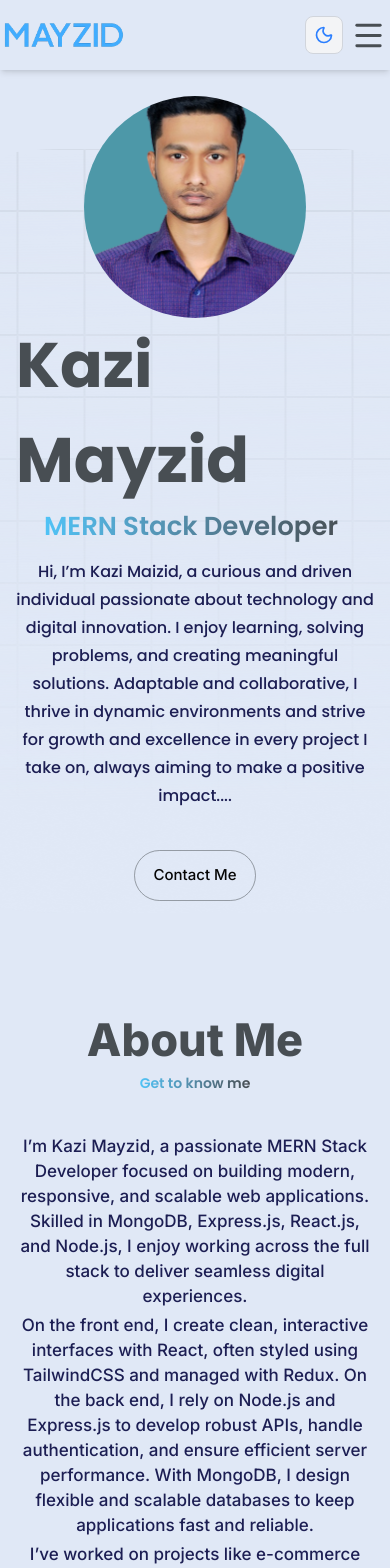
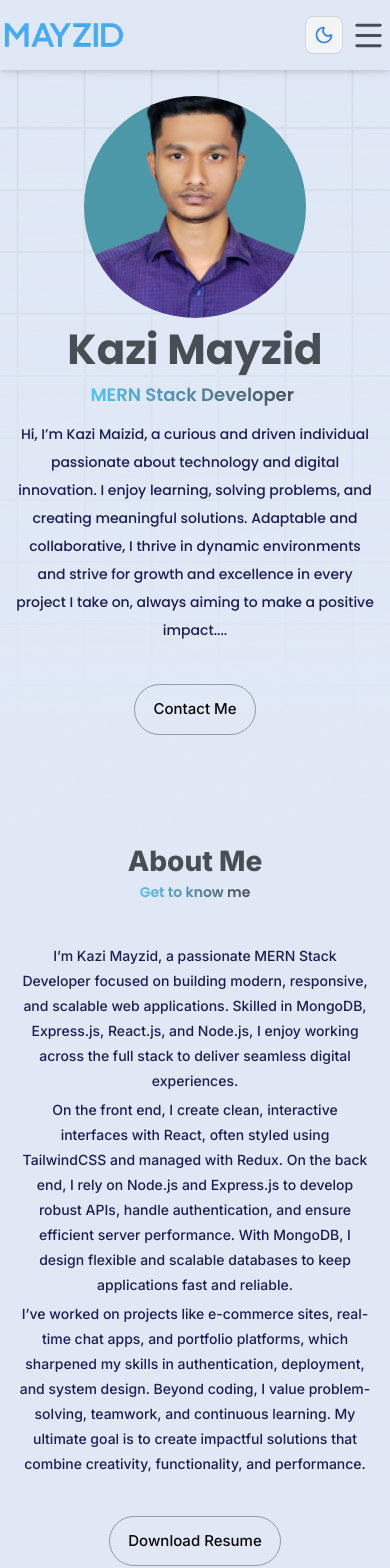
Before and after one commit to kazimayzid/kazimayzid, a React (Vite) app: page / in a window 390 px wide. Shown: the top 1568 px of the page. Built offline with nearby package versions, Linux system fonts and the light colour scheme.

Commit message:
some issues fixed

```diff
--- a/src/components/about/About.jsx
+++ b/src/components/about/About.jsx
@@ -9,21 +9,21 @@ export default function About({dark}) {
           data-aos="fade-up"
           className="flex flex-col w-screen md:w-full items-center md:mt-[95px] pb-[110px]"
         >
-          <h1 className="font-inter font-extrabold text-[45px] text-headingColor">
+          <h1 className="font-inter font-extrabold text-[28px] md:text-[45px] text-headingColor">
             About Me
           </h1>
           <p className={`${dark ? "text-gradient-white" : "text-gradient"} font-poppins font-semibold text-[14px] mb-[40px]`}>
             Get to know me
           </p>
           <div className="flex flex-col justify-center items-center">
-            <span className="font-inter font-medium text-[17px] sm:text-[17px] leading-[25px] sm:leading-[30px] text-detailsColor text-center max-w-[90%] sm:max-w-[790px]">
+            <span className="font-inter font-medium text-[14px] md:text-[17px] leading-[25px] sm:leading-[30px] text-detailsColor text-center max-w-[90%] sm:max-w-[790px]">
               I’m Kazi Mayzid, a passionate MERN Stack Developer focused on
               building modern, responsive, and scalable web applications.
               Skilled in MongoDB, Express.js, React.js, and Node.js, I enjoy
               working across the full stack to deliver seamless digital
               experiences.
             </span>
-            <span className="font-inter font-medium text-[17px] sm:text-[17px] leading-[25px] sm:leading-[30px] text-detailsColor text-center max-w-[90%] sm:max-w-[790px] my-1">
+            <span className="font-inter font-medium text-[14px] md:text-[17px] leading-[25px] sm:leading-[30px] text-detailsColor text-center max-w-[90%] sm:max-w-[790px] my-1">
               On the front end, I create clean, interactive interfaces with
               React, often styled using TailwindCSS and managed with Redux. On
               the back end, I rely on Node.js and Express.js to develop robust
@@ -32,7 +32,7 @@ export default function About({dark}) {
               databases to keep applications fast and reliable.
             </span>
 
-            <span className="font-inter font-medium text-[17px] sm:text-[17px] leading-[25px] sm:leading-[30px] text-detailsColor text-center max-w-[90%] sm:max-w-[790px]">
+            <span className="font-inter font-medium text-[14px] md:text-[17px] leading-[25px] sm:leading-[30px] text-detailsColor text-center max-w-[90%] sm:max-w-[790px]">
               I’ve worked on projects like e-commerce sites, real-time chat
               apps, and portfolio platforms, which sharpened my skills in
               authentication, deployment, and system design. Beyond coding, I
--- a/src/components/banner/Banner.jsx
+++ b/src/components/banner/Banner.jsx
@@ -25,13 +25,13 @@ export default function Banner({ dark }) {
             alt="#img"
             className="w-[222px] h-[222px] rounded-full bg-fuchsia-600 object-cover"
           />
-          <h1 className="font-poppins font-bold text-[63px] text-headingColor">
+          <h1 className="font-poppins font-bold text-[42px] md:text-[63px] text-headingColor">
             Kazi Mayzid
           </h1>
           <p
             className={`${
               dark ? "text-gradient-white" : "text-gradient"
-            } font-poppins font-semibold text-[26px]`}
+            } font-poppins font-semibold text-[18px] md:text-[26px]`}
           >
             <Typewriter
               words={[" MERN Stack Developer"]}
@@ -44,7 +44,7 @@ export default function Banner({ dark }) {
             />
           </p>
 
-          <div className="font-poppins font-medium text-[16px] sm:text-[19px] leading-[28px] sm:leading-[30px] text-detailsColor text-center max-w-[] md:max-w-[790px] mt-3">
+          <div className="font-poppins font-medium text-[14px] md:text-[19px] leading-[28px] sm:leading-[30px] text-detailsColor text-center max-w-[] md:max-w-[790px] mt-3">
             {showTypewriter && (
               <Typewriter
                 words={[
--- a/src/components/contactMe/ContactMe.jsx
+++ b/src/components/contactMe/ContactMe.jsx
@@ -6,7 +6,7 @@ export default function ContactMe({ dark }) {
       <Container>
         <div id="contact" data-aos="fade-up" className="py-[100px] md:w-full w-screen px-2 md:px-0 ">
           <div className="text-center">
-            <h1 className="font-inter font-extrabold text-[45px] text-headingColor">
+            <h1 className="font-inter font-extrabold text-[28px] md:text-[45px] text-headingColor">
               Get In Touch
             </h1>
             <span
--- a/src/components/navbar/Navbar.jsx
+++ b/src/components/navbar/Navbar.jsx
@@ -40,7 +40,7 @@ export default function Navbar({ dark, setDark }) {
                   offset={-80}
                   className="relative px-3 py-1 cursor-pointer group transition-all"
                 >
-                  <span className="relative z-10">{section}</span>
+                  <span className="relative z-10 font-inter">{section}</span>
                   <span className="absolute left-0 bottom-0 w-0 h-0.5 bg-hoverColor transition-all group-hover:w-full"></span>
                 </Link>
               ))}
--- a/src/components/projects/Projects.jsx
+++ b/src/components/projects/Projects.jsx
@@ -63,7 +63,7 @@ export default function Projects({ dark }) {
         <div className="absolute inset-0 z-10 bg-transparent">
           <Container>
             <div className="text-center w-screen md:w-full ">
-              <h1 className="font-inter font-extrabold text-[45px] text-headingColor">
+              <h1 className="font-inter font-extrabold text-[28px] md:text-[45px] text-headingColor">
                 Projects
               </h1>
               <span
--- a/src/components/scroll/Scroll.jsx
+++ b/src/components/scroll/Scroll.jsx
@@ -60,7 +60,7 @@ export default function Scroll({ dark }) {
       <Container>
         <div data-aos="fade-up" className="w-full">
           <div className="text-center mb-20">
-            <h1 className="font-inter font-extrabold text-[45px] text-headingColor">
+            <h1 className="font-inter font-extrabold text-[28px] md:text-[45px] text-headingColor">
               My Skills
             </h1>
           </div>
--- a/src/components/services/Services.jsx
+++ b/src/components/services/Services.jsx
@@ -43,7 +43,7 @@ export default function Services({ dark }) {
       <Container>
         <div id="services" className="pt-[100px] w-screen md:w-full md:px-0 px-2">
           <div className="text-center">
-            <h1 className="font-inter font-extrabold text-[45px] text-headingColor">
+            <h1 className="font-inter font-extrabold text-[28px] md:text-[45px] text-headingColor">
               What I do
             </h1>
             <span
@@ -60,7 +60,7 @@ export default function Services({ dark }) {
                 data-aos={item.animation}
                 data-aos-duration={item.duration}
                 key={i}
-                className=" p-6 flex flex-col items-center text-center rounded-[20px] border-2 border-[var(--color-borderColor)]
+                className=" p-5 flex flex-col items-center text-center rounded-[20px] border-2 border-[var(--color-borderColor)]
              bg-white dark:bg-[var(--color-bg)] overflow-hidden cursor-pointer group transition-shadow duration-300
              hover:shadow-xl"
               >
@@ -76,7 +76,7 @@ export default function Services({ dark }) {
 
                   <div className="w-full h-[1px] bg-[var(--color-borderColor)] my-4"></div>
 
-                  <p className="font-poppins text-[var(--color-detailsColor)] text-base md:text-[16px]">
+                  <p className="font-poppins text-[var(--color-detailsColor)] text-base md:text-[14px]">
                     {item.details}
                   </p>
                 </div>
```
